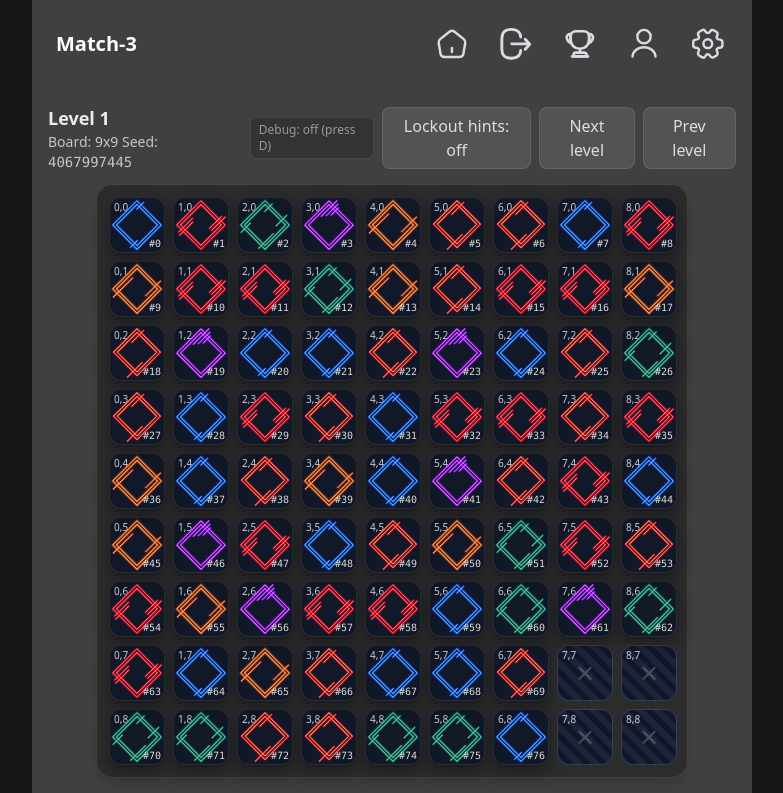
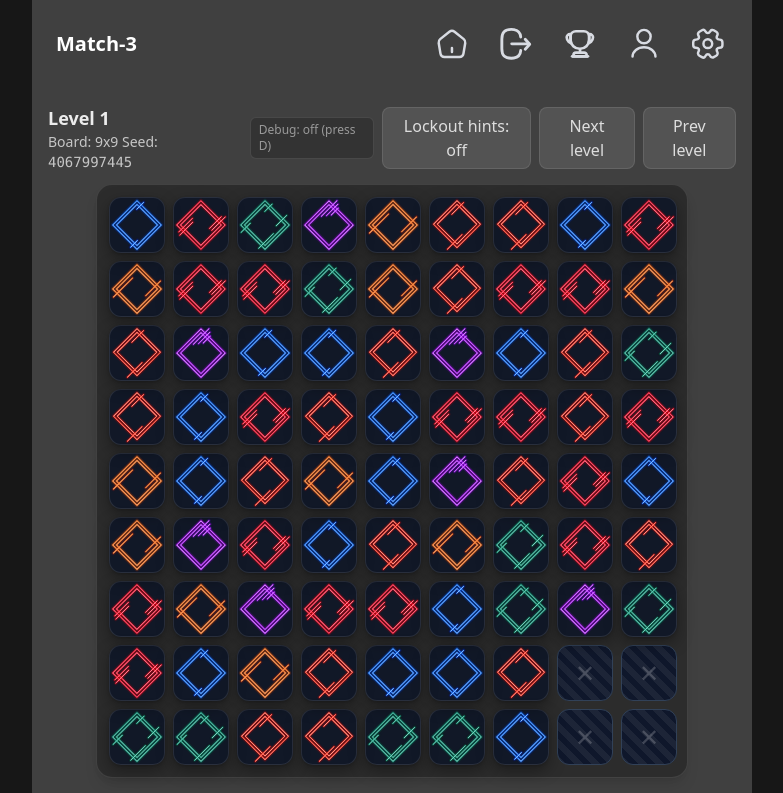
Before and after one commit to jan-ninh/match3-frontend, a React (Vite) app: page /game-map/play-game in a window 1280 px wide. Shown: the top 793 px of the page, without its empty margins (248-1031 px from the left). Built offline with nearby package versions, Linux system fonts and the light colour scheme.

Commit message:
feat(devtools): show slot coords only when debug (D) is enabled

```diff
--- a/src/features/grid/ui/Grid.tsx
+++ b/src/features/grid/ui/Grid.tsx
@@ -116,6 +116,8 @@ export default function Grid({
   }, [onDevResetBoard, inputLocked]);
 
   const lockoutCursor = inputLocked && showLockoutHints ? 'cursor-not-allowed' : '';
+  const showDebugLabels = isDev && debugEnabled;
+
 
   const leftLane = typeof document !== 'undefined' ? (document.getElementById('dev-left-lane') as HTMLElement | null) : null;
 
@@ -150,7 +152,7 @@ export default function Grid({
         <GridLockoutOverlay active={inputLocked} show={showLockoutHints} />
 
         <div className="relative" style={{ width: innerW, height: innerH }}>
-          <GridCellsLayer width={width} height={height} cells={cells} onCellPointerDown={onCellPointerDown} />
+          <GridCellsLayer width={width} height={height} cells={cells} onCellPointerDown={onCellPointerDown} showDebugLabels={showDebugLabels} />
 
           <GridOverlaysLayer selectionPos={selectionPos} overPos={overPos} />
 
--- a/src/features/grid/ui/GridCellsLayer.tsx
+++ b/src/features/grid/ui/GridCellsLayer.tsx
@@ -7,9 +7,10 @@ type Props = {
   height: number;
   cells: Cell[];
   onCellPointerDown: (index: number, e: React.PointerEvent<HTMLButtonElement>) => void;
+  showDebugLabels?: boolean;
 };
 
-export default function GridCellsLayer({ width, height, cells, onCellPointerDown }: Props) {
+export default function GridCellsLayer({ width, height, cells, onCellPointerDown, showDebugLabels = false }: Props) {
   return (
     <div
       className="grid"
@@ -51,9 +52,11 @@ export default function GridCellsLayer({ width, height, cells, onCellPointerDown
             aria-label={cell.blocked ? `blocked cell ${index}` : `cell ${index}`}
             onPointerDown={(e) => onCellPointerDown(index, e)}
           >
-            <div className="absolute top-1 left-1 text-[10px] leading-none text-white/80 drop-shadow">
-              {x},{y}
-            </div>
+            {showDebugLabels ? (
+              <div className="absolute top-1 left-1 text-[10px] leading-none text-white/80 drop-shadow">
+                {x},{y}
+              </div>
+            ) : null}
 
             {cell.blocked ? <div className="absolute inset-0 flex items-center justify-center text-white/20 text-2xl">✕</div> : null}
           </button>
--- a/src/features/grid/ui/GridPiecesLayer.tsx
+++ b/src/features/grid/ui/GridPiecesLayer.tsx
@@ -16,6 +16,7 @@ type Props = {
   previewDir: -1 | 0 | 1;
 
   shakePieceId: PieceId | null;
+  showDebugLabels?: boolean;
 
   setDraggedEl: (el: HTMLDivElement | null, basePos: { x: number; y: number }) => void;
 };
@@ -29,6 +30,7 @@ export default function GridPiecesLayer({
   previewAxis,
   previewDir,
   shakePieceId,
+  showDebugLabels = false,
   setDraggedEl,
 }: Props) {
   return (
@@ -75,7 +77,9 @@ export default function GridPiecesLayer({
           >
             <Tile type={pp.type} dragging={isThisDragged && isDragging} preview={previewActive && previewOtherPieceId === pp.id} shaking={isShaking} />
 
-            <div className="absolute bottom-1 right-1 text-[10px] leading-none text-white/85 drop-shadow font-mono">#{pp.id}</div>
+            {showDebugLabels ? (
+              <div className="absolute bottom-1 right-1 text-[10px] leading-none text-white/85 drop-shadow font-mono">#{pp.id}</div>
+            ) : null}
           </div>
         );
       })}
```
